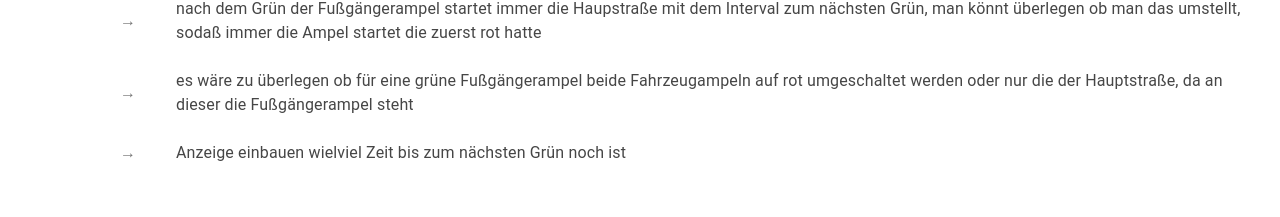
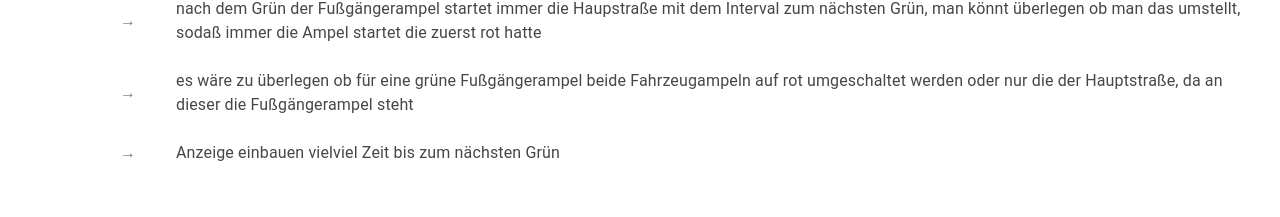
Before and after one commit to silkeg/TrafficLight, a React (Vite) app: page / in a window 1280 px wide. Shown: the part 856-1073 px from the top of the page. Built offline with nearby package versions, Linux system fonts and the light colour scheme.

Commit message:
Revert "small optimization"
This reverts commit 453ac917230f87395f855318c43b8f4b8476304b.

```diff
--- a/src/app/components/additional/FurtherOptimizations.tsx
+++ b/src/app/components/additional/FurtherOptimizations.tsx
@@ -65,7 +65,7 @@ export function FurtherOptimizations() {
             </span>
           </ListItemIcon>
           <ListItemText>
-            Anzeige einbauen wielviel Zeit bis zum nächsten Grün noch ist
+            Anzeige einbauen vielviel Zeit bis zum nächsten Grün
           </ListItemText>
         </ListItem>
       </List>
```
